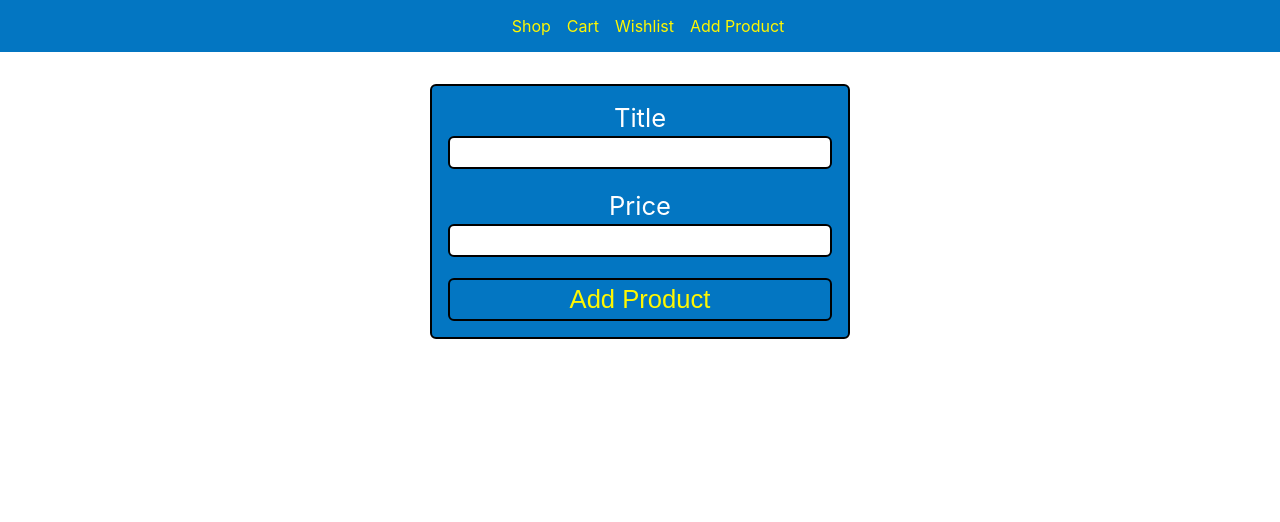
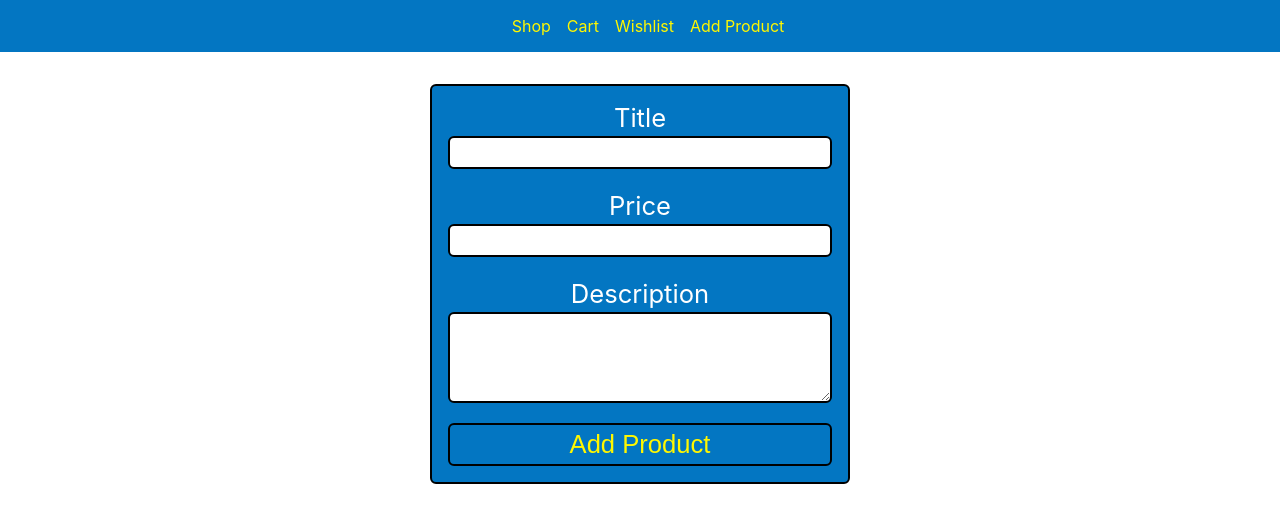
Before and after one commit to PatrickBoynton/simple-shop, a React (Create React App) app in the folder frontend/static/: page /add-product in a window 1280 px wide. Shown: the top 522 px of the page. Built offline with nearby package versions, Linux system fonts and the light colour scheme; the HTML template or start-up script is replaced by a standard one.

Commit message:
Added a text area.

```diff
--- a/frontend/static/src/components/CreateProduct/CreateProduct.tsx
+++ b/frontend/static/src/components/CreateProduct/CreateProduct.tsx
@@ -7,6 +7,9 @@ const CreateProduct: FC = () => {
         <input type="text" name="title"/>
         <label htmlFor="price">Price</label>
         <input type="number" name="price"/>
+        <label htmlFor="description">Description</label>
+        <textarea name="description" cols={20} rows={3}>
+        </textarea>
         <button type="submit">Add Product</button>
     </form>;
 };
```
